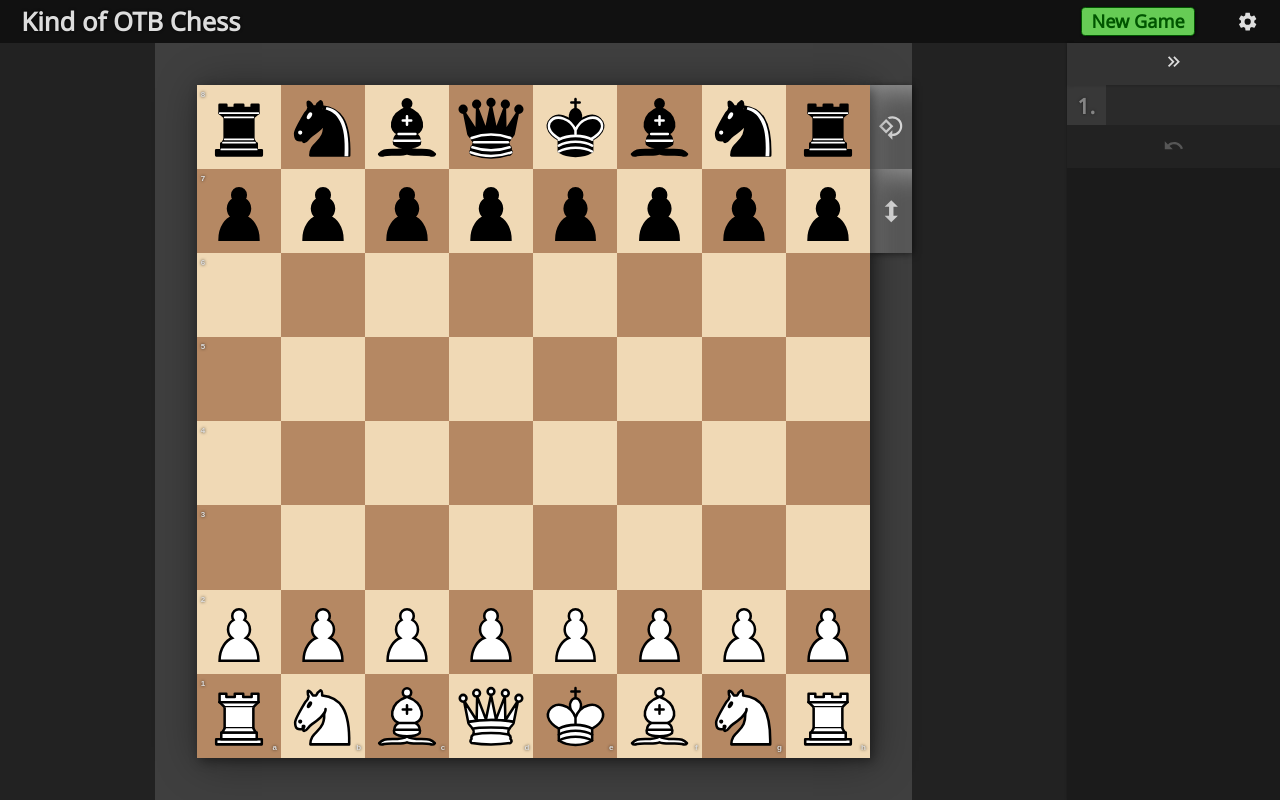
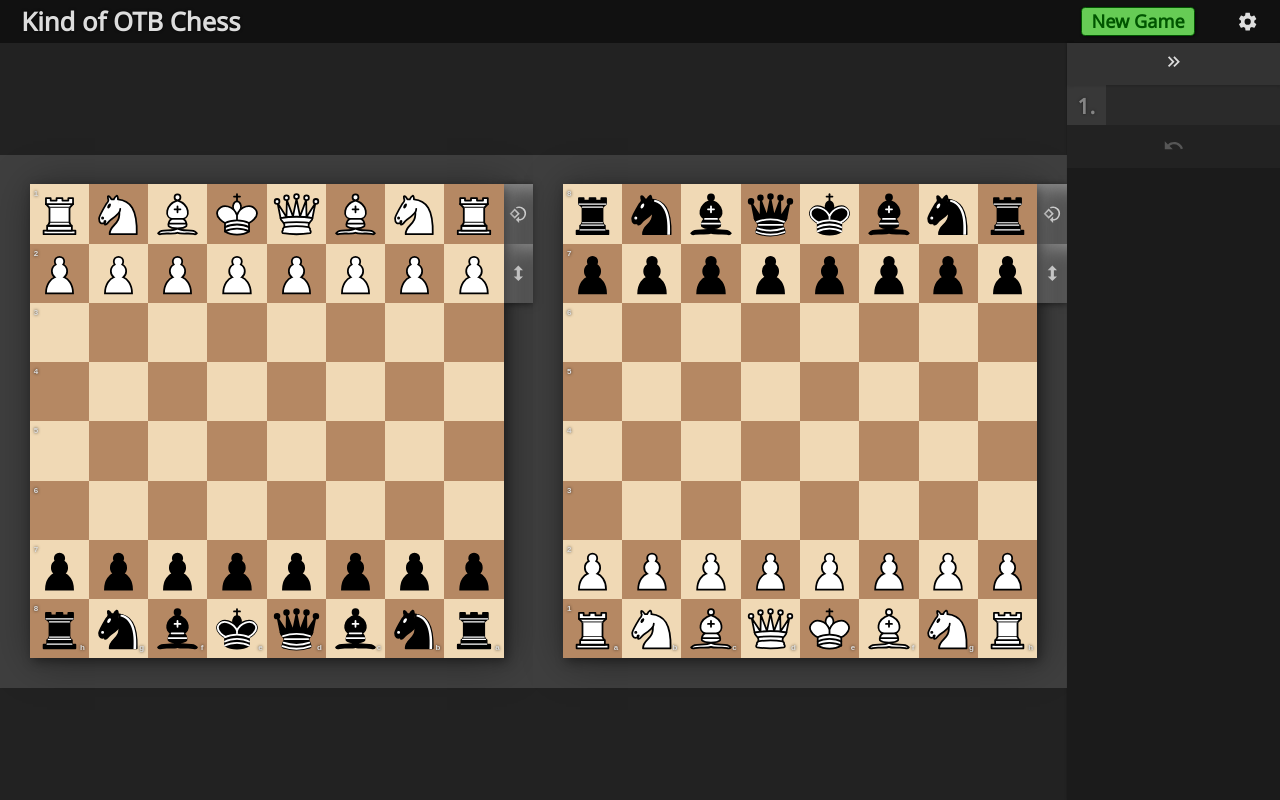
Before and after one commit to philer/phichess, a Svelte app: page / in a window 1280 px wide. Built offline with nearby package versions, Linux system fonts and the light colour scheme.

Commit message:
show two boards by default

```diff
--- a/src/settings.ts
+++ b/src/settings.ts
@@ -98,8 +98,9 @@ export const settings = writable<Settings>({
   useTimeControl: false,
   clock: { secondsPerSide: 5 * 60, increment: 3 },
   layout: [
+    // Assume that any touchscreen is a mobile device placed in between players
+    { asWhite: false, rotate: navigator.maxTouchPoints > 0 ? 180 : 0 },
     { asWhite: true, rotate: 0 },
-    // { asWhite: false },
   ],
   theme: {
     pageBackground: "#222",
```
